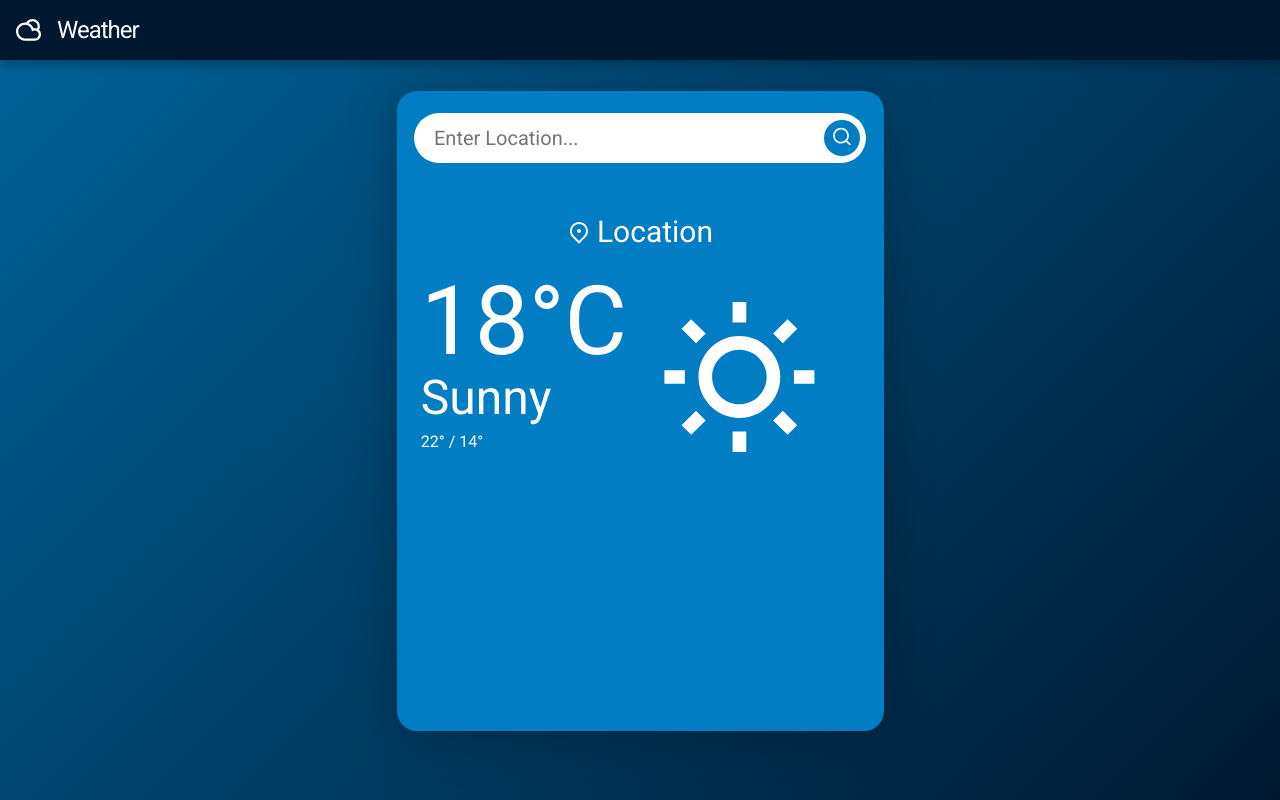
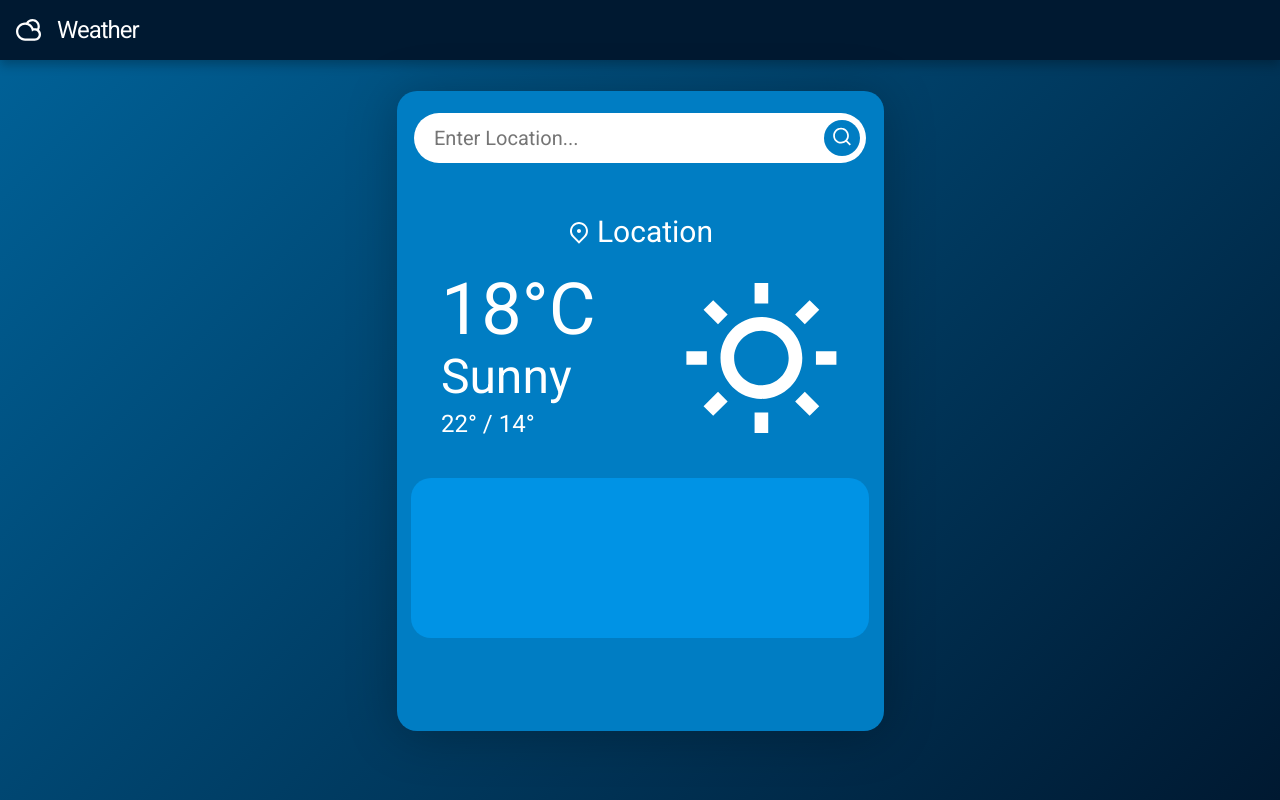
Before and after one commit to WaltsonZh/Weather, a React (Vite) app: page / in a window 1280 px wide. Built offline with nearby package versions, Linux system fonts and the light colour scheme.

Commit message:
UI improved, hourly forcast data hard coded

```diff
--- a/index.html
+++ b/index.html
@@ -6,6 +6,7 @@
         <link rel="preconnect" href="https://fonts.googleapis.com" />
         <link rel="preconnect" href="https://fonts.gstatic.com" crossorigin />
         <link href="https://fonts.googleapis.com/css2?family=Roboto:wght@400&display=swap" rel="stylesheet" />
+        <link rel="stylesheet" href="/src/index.css">
         <title>Weather</title>
     </head>
     <body>
--- /dev/null
+++ b/public/HourData.js
@@ -0,0 +1,56 @@
+export default [
+    {
+        time: '18',
+        weather: 'sun-cloud',
+        temp: '20',
+        rain: '10'
+    },
+    {
+        time: '19',
+        weather: 'cloud',
+        temp: '21',
+        rain: '31'
+    },
+    {
+        time: '20',
+        weather: 'windy',
+        temp: '22',
+        rain: '60'
+    },
+    {
+        time: '21',
+        weather: 'drizzle',
+        temp: '23',
+        rain: '61'
+    },
+    {
+        time: '22',
+        weather: 'rainy',
+        temp: '22',
+        rain: '90'
+    },
+    {
+        time: '23',
+        weather: 'storm',
+        temp: '21',
+        rain: '100',
+    },
+    {
+        time: '00',
+        weather: 'snow',
+        temp: '20',
+        rain: '80'
+    },
+    {
+        time: '01',
+        weather: 'hevCloud',
+        temp: '19',
+        rain: '67'
+    },
+    {
+        time: '02',
+        weather: 'mist',
+        temp: '18',
+        rain: '42'
+    }
+]
--- a/src/components/Current.jsx
+++ b/src/components/Current.jsx
@@ -4,7 +4,7 @@ import sunny from '/images/sunny.svg'
 
 export default function Current() {
     return (
-        <React.Fragment>
+        <div className='Current'>
             <div className='current-location'>
                 <img className='location-icon' src={location} />
                 <p className='location'>Location</p>
@@ -15,6 +15,6 @@ export default function Current() {
                 <p className='current-HL'>22&deg; / 14&deg;</p>
             </div>
             <img className='current-img' src={sunny} />
-        </React.Fragment>
+        </div>
     )
 }
--- a/src/components/Frame.css
+++ b/src/components/Frame.css
@@ -9,6 +9,7 @@
     border-radius: 20px;
     box-shadow: 0px 4px 50px 0px rgba(0, 0, 0, 0.25);
     position: relative;
+    overflow: hidden;
 }
 
 .searchBox {
@@ -48,12 +49,18 @@
     }
 }
 
+.Current {
+    display: grid;
+    grid-template-columns: 1fr 1fr;
+}
+
 .current-location {
     display: flex;
     justify-content: center;
     align-items: center;
     margin: 29px auto;
     gap: 6px;
+    grid-column: 1 / -1;
 }
 
 .location-icon {
@@ -66,14 +73,13 @@
 }
 
 .current-weather {
-    position: absolute;
-    left: 5%;
     color: white;
     text-align: left;
+    margin: auto;
 }
 
 .current-tmp {
-    font-size: 96px;
+    font-size: 72px;
     line-height: 0.9;
 }
 
@@ -83,10 +89,9 @@
 }
 
 .current-HL {
-    font-size: 16px;
+    font-size: 24px;
 }
 
 .current-img {
-    position: absolute;
-    margin: 5%;
+    margin: auto;
 }
--- a/src/components/Frame.jsx
+++ b/src/components/Frame.jsx
@@ -2,12 +2,14 @@ import React from 'react'
 import './Frame.css'
 import Searchbar from './Searchbar'
 import Current from './Current'
+import HourForcast from './HourForcast'
 
 export default function Frame() {
     return (
-        <section className='Frame'>
+        <main className='Frame'>
             <Searchbar />
             <Current />
-        </section>
+            <HourForcast />
+        </main>
     )
 }
--- /dev/null
+++ b/src/components/HourForcast.css
@@ -0,0 +1,6 @@
+.HourForcast {
+    background: #0093E5;
+    height: 160px;
+    margin: 40px 3%;
+    border-radius: 20px;
+}
--- /dev/null
+++ b/src/components/HourForcast.jsx
@@ -0,0 +1,13 @@
+import React, { useState } from 'react'
+import './HourForcast.css'
+import HourData from '../../public/HourData'
+
+export default function HourForcast() {
+    const [hourData, setHourData] = useState(HourData)
+
+    return(
+        <div className="HourForcast">
+
+        </div>
+    )
+}
--- a/src/components/Navbar.css
+++ b/src/components/Navbar.css
@@ -1,5 +1,6 @@
 .Navbar {
     background-color: #001931;
+    background-attachment: fixed;
     box-shadow: 0px 5px 10px 0px rgba(0, 0, 0, 0.25);
     height: 60px;
     display: flex;
--- a/src/index.css
+++ b/src/index.css
@@ -6,6 +6,8 @@
 }
 
 body {
-    height: 100vh;
     background: linear-gradient(315deg, #001931, #00639A);
+    background-repeat: no-repeat;
+    background-size: cover;
+    background-attachment: fixed;
 }
--- a/src/index.jsx
+++ b/src/index.jsx
@@ -1,7 +1,6 @@
 import React from 'react'
 import ReactDOM from 'react-dom/client'
 import App from './App'
-import './index.css'
 
 ReactDOM.createRoot(document.getElementById('root')).render(
     <React.StrictMode>
```
